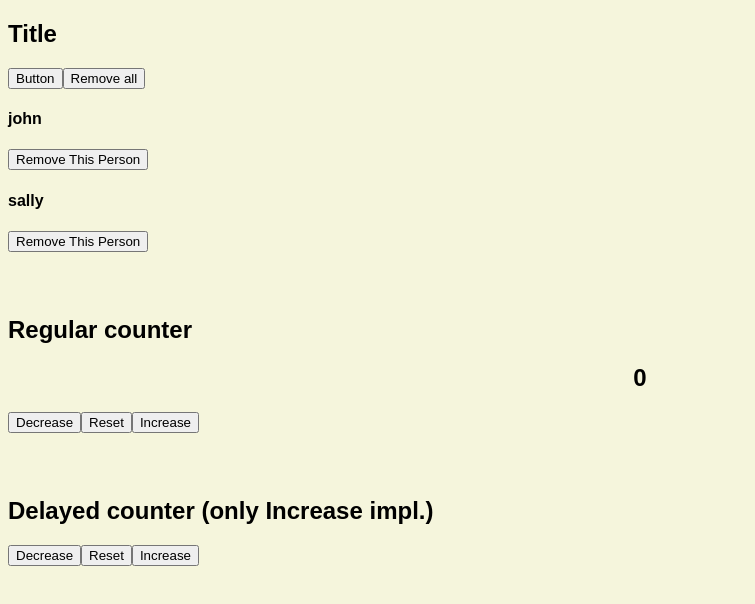
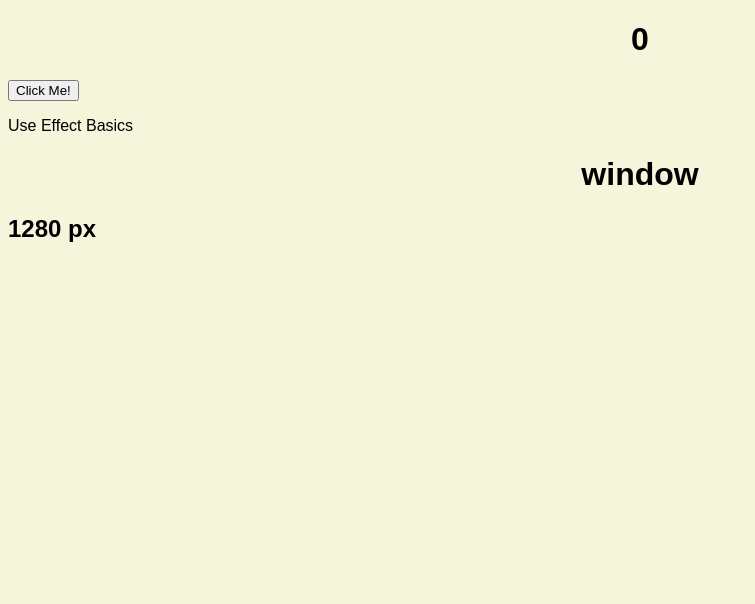
Before and after one commit to axionbuster/react-lessons-0, a React (Create React App) app: page / in a window 1280 px wide. Shown: the top 604 px of the page, without its empty margins (0-755 px from the left). Built offline with nearby package versions, Linux system fonts and the light colour scheme.

Commit message:
Use Effect two examples

```diff
--- a/src/App.js
+++ b/src/App.js
@@ -1,15 +1,19 @@
 import React from 'react';
 
 import UseStateExample from './tutorial/1-useState/UseStateExample';
-import CounterExample from './tutorial/2-counter/CounterExample';
+import CounterExample from './tutorial/1-useState/counter/CounterExample';
+import UseEffectBasics from './tutorial/2-useEffect/UseEffectBasics';
+import UseEffectCleanup from './tutorial/2-useEffect/UseEffectCleanup';
 
 import './App.css';
 
 const App = () => (
   <div className="mainDiv">
     <>
-      <UseStateExample />
-      <CounterExample />
+      {/* <UseStateExample />
+      <CounterExample /> */}
+      <UseEffectBasics />
+      <UseEffectCleanup />
     </>
   </div>
 );
--- /dev/null
+++ b/src/tutorial/2-useEffect/UseEffectBasics.js
@@ -0,0 +1,33 @@
+import React, { useState, useEffect } from 'react';
+
+const UseEffectBasics = () => {
+  const [value, setValue] = useState(0);
+
+  // The second argument (array) is an array of dependencies.
+  //
+  // If an empty array is passed, then it only runs on the initial render.
+  useEffect(() => {
+    // This is called after every render.
+    console.log('call useEffect');
+    if (value > 0) document.title = `New Messages ${value}`;
+  }, [value]);
+
+	// many useEffect hooks can be registered independently.
+  useEffect(() => {
+    // This is called only on the initial render.
+    console.log('hello, world');
+  }, []);
+
+  console.log('render component');
+  return (
+    <>
+      <h1>{value}</h1>
+      <button type="button" onClick={() => setValue(value + 1)}>
+        Click Me!
+      </button>
+      <p>Use Effect Basics</p>
+    </>
+  );
+};
+
+export default UseEffectBasics;
--- /dev/null
+++ b/src/tutorial/2-useEffect/UseEffectCleanup.js
@@ -0,0 +1,35 @@
+import React, { useState, useEffect } from 'react';
+
+const UseEffectCleanup = () => {
+  const [size, setSize] = useState(window.innerWidth);
+
+  const checkSize = () => {
+    setSize(window.innerWidth);
+  };
+
+  useEffect(() => {
+    console.log('hello, world!');
+    window.addEventListener('resize', checkSize);
+
+    // This is invoked each time it exits.
+    return () => {
+      console.log('cleanup');
+      window.removeEventListener('resize', checkSize);
+    };
+  });
+
+  console.log(size);
+
+  return (
+    <>
+      <h1>window</h1>
+      <h2>
+        {size}
+        {' '}
+        px
+      </h2>
+    </>
+  );
+};
+
+export default UseEffectCleanup;
```
Also changed, not shown: src/tutorial/1-useState/counter/CounterExample.js (renamed from src/tutorial/2-counter/CounterExample.js).
